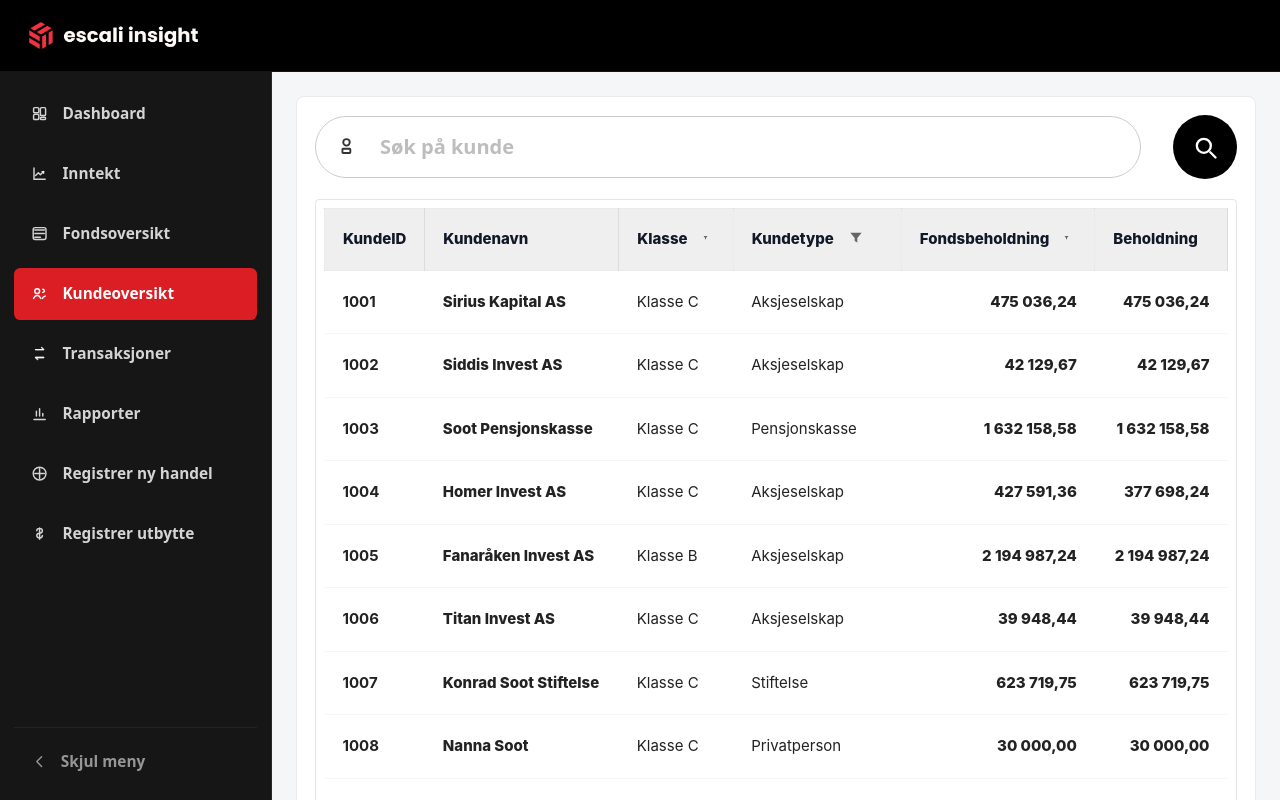
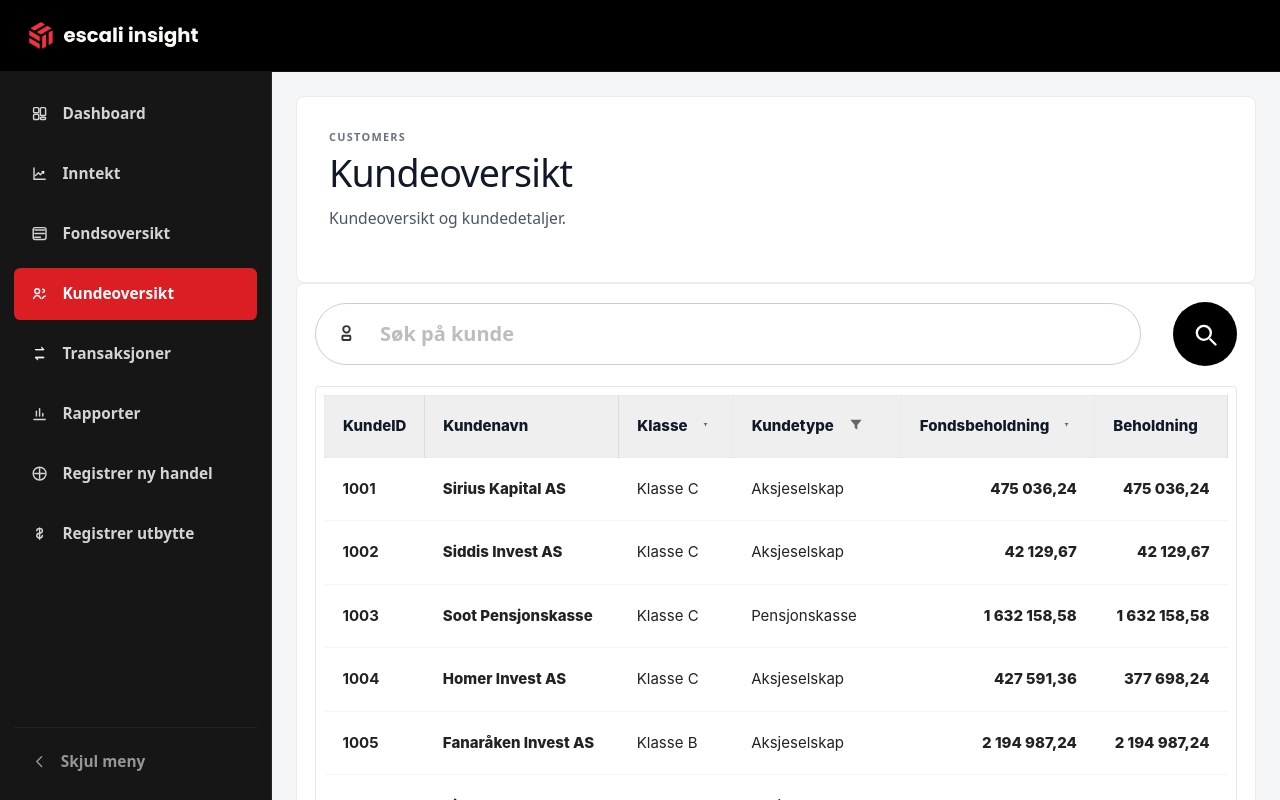
Before and after one commit to stacc-uib/stacc-app, a React (Vite) app in the folder client/: page / in a window 1280 px wide. Both pictures are taken after a click on the button "Kundeoversikt". Shown: the top 800 px of the page. Built offline with nearby package versions, Linux system fonts and the light colour scheme.

Commit message:
Overskrift
Laget til en overskrift om kundedetaljer

```diff
--- a/client/src/features/customers/pages/CustomersPage.tsx
+++ b/client/src/features/customers/pages/CustomersPage.tsx
@@ -5,14 +5,17 @@ import CustomerDetailPage from './CustomerDetailPage';
 import investorsData from '../../../mocks/investors.json';
 import '../components/customers.css';
 
+type SearchResult = { id: string; name: string };
+
 function getCustomerIdFromHash(): string | null {
+  if (typeof window === 'undefined') return null;
   const hash = window.location.hash.replace(/^#/, '');
   const parts = hash.split('/');
   return parts[0] === 'kundeoversikt' && parts[1] ? parts[1] : null;
 }
 
 function CustomersPage() {
-  const [customerId, setCustomerId] = useState<string | null>(getCustomerIdFromHash);
+  const [customerId, setCustomerId] = useState<string | null>(getCustomerIdFromHash());
   const [filteredCustomers, setFilteredCustomers] = useState<SearchResult[]>([]);
   const [selectedCustomer, setSelectedCustomer] = useState<SearchResult | null>(null);
 
@@ -43,6 +46,7 @@ function CustomersPage() {
   };
 
   const handleSelectCustomer = (customer: SearchResult) => {
+    setSelectedCustomer(customer);
     window.location.hash = `#kundeoversikt/${customer.id}`;
   };
 
@@ -52,6 +56,17 @@ function CustomersPage() {
   };
 
   return (
+    <div>
+      {/* Header Section */}
+      <div className="content-card">
+        <p className="content-card__eyebrow">Customers</p>
+        <h1>Kundeoversikt</h1>
+        <p className="content-card__description">
+          Kundeoversikt og kundedetaljer.
+        </p>
+      </div>
+
+      {/* Main Content */}
       <div className="content-card customers-page">
         <div className="search-section">
           <div className="search-and-filter">
@@ -85,6 +100,7 @@ function CustomersPage() {
           )}
         </div>
       </div>
+    </div>
   );
 }
 
```
Lines whose indentation alone changed are shown as unchanged.
